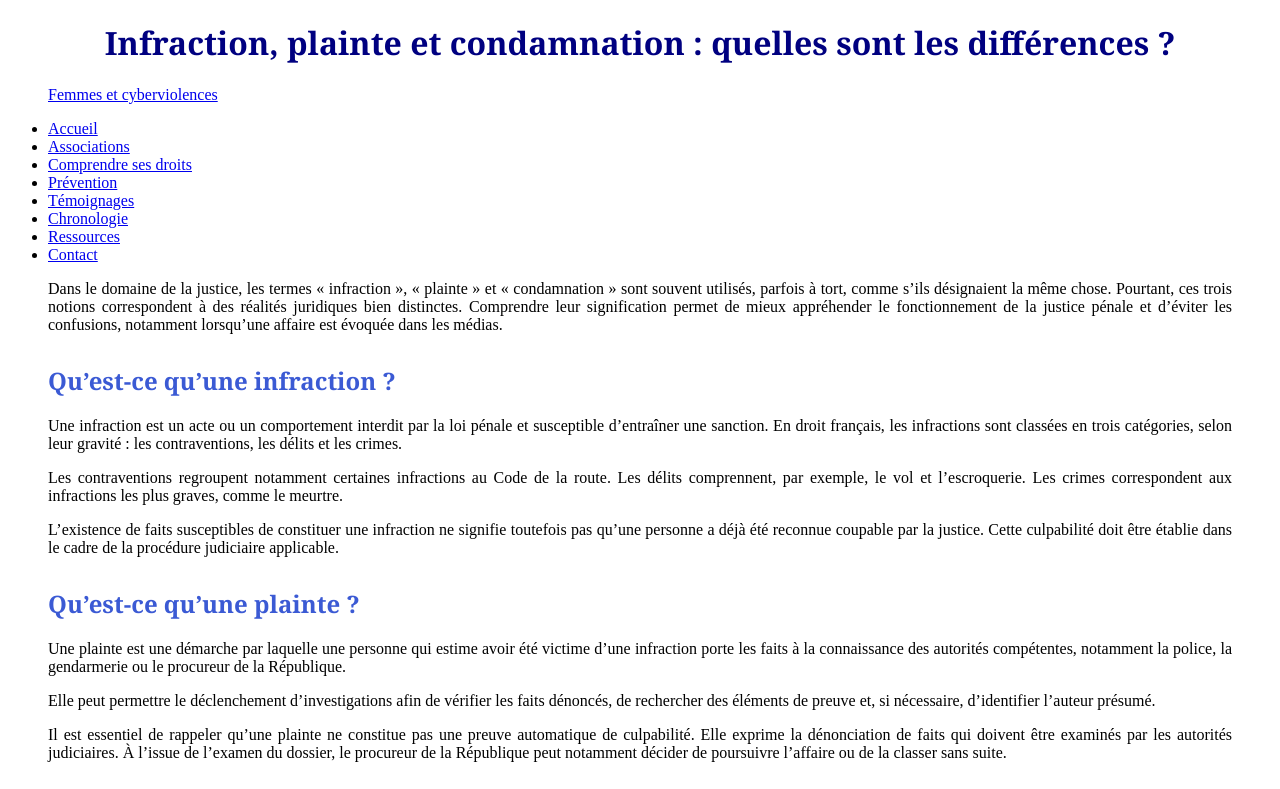
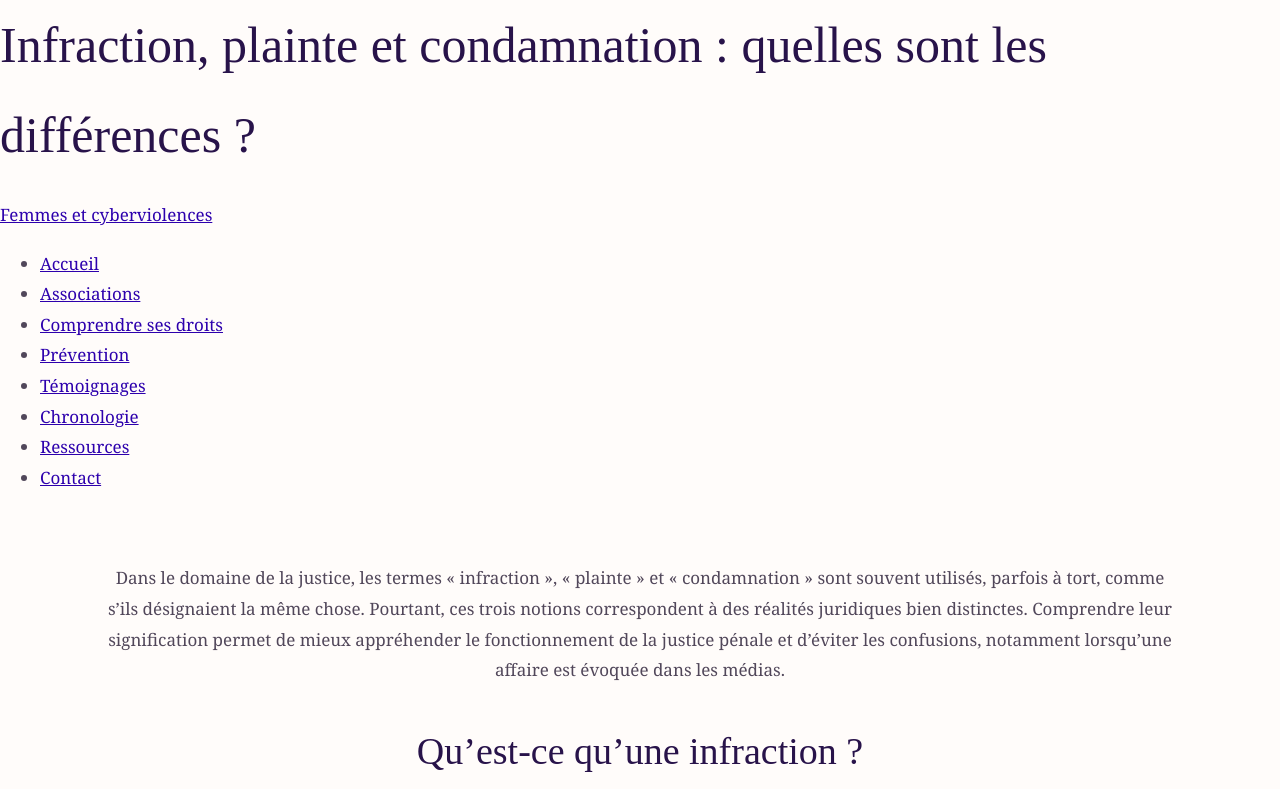
Before and after one commit to sijran/site-associations-femmes, a plain HTML site: page droits.html in a window 1280 px wide. Shown: the top 789 px of the page. Drawn offline with Linux system fonts and the light colour scheme.

Commit message:
Remove inline CSS from droits.html
Removed inline CSS styles for better separation of concerns.

```diff
--- a/droits.html
+++ b/droits.html
@@ -5,29 +5,12 @@
     <meta name="viewport" content="width=device-width, initial-scale=1.0">
     <meta name="description" content="Comprendre les sanctions prévues en France et les démarches possibles pour les victimes.">
    <title>Infraction, plainte et condamnation : quelles sont les différences ?</title>
+
+     <!-- Lien vers la feuille de style CSS -->
+    <link rel="stylesheet" href="style.css">
+
         <h1>Infraction, plainte et condamnation : quelles sont les différences ?</h1>
 </head>
-<style>
-p {
-margin-bottom: 15px;
-text-align: justify;
- margin-left: 40px;
- margin-right: 40px;
-}
-h1 {
-  color: navy;
-  text-align: center;
-  font-family: Georgia, serif;
-  margin-left: 40px;
-  margin-right: 40px;
-}
-h2 {
-  color: #3b5ad4;
-  margin-top: 30px;
-  font-family: Georgia, serif;
-  margin-left: 40px;
-  margin-right: 40px;
-</style>
 <body>
     <header>
         <p><a href="index.html">Femmes et cyberviolences</a></p>
```
